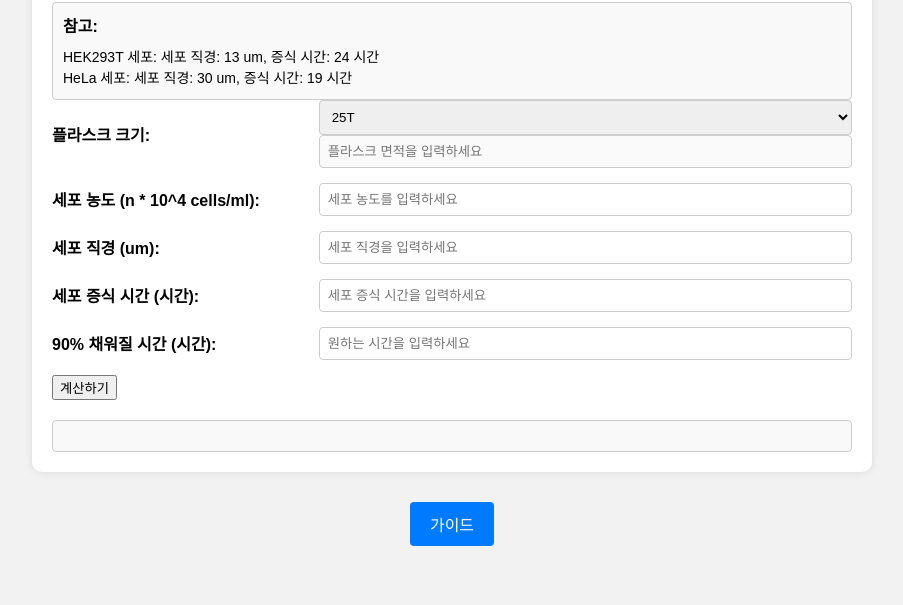
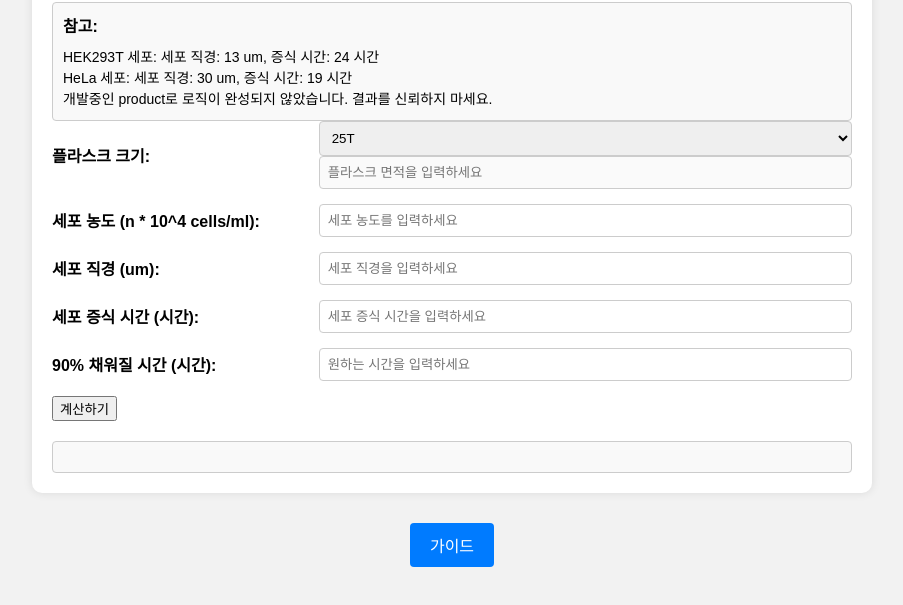
Before and after one commit to hsofficial/dlwlrma.github.io, a plain HTML site: page cellcount.htm in a window 1280 px wide. Shown: the part 137-742 px from the top of the page, without its empty margins (188-1091 px from the left). Drawn offline with Linux system fonts and the light colour scheme; a web font is replaced by a local one.

Commit message:
Update cellcount.htm

```diff
--- a/cellcount.htm
+++ b/cellcount.htm
@@ -164,6 +164,7 @@
             <div class="reference-title">참고:</div>
             <div class="reference-text" id="refHEK293T">HEK293T 세포: 세포 직경: 13 um, 증식 시간: 24 시간</div>
             <div class="reference-text" id="refHeLa">HeLa 세포: 세포 직경: 30 um, 증식 시간: 19 시간</div>
+            <div class="reference-text" id="devstatus">개발중인 product로 로직이 완성되지 않았습니다. 결과를 신뢰하지 마세요.</div>
         </div>
         <div class="input-container">
             <div class="input-label" id="labelFlaskSize">플라스크 크기:</div>
```
